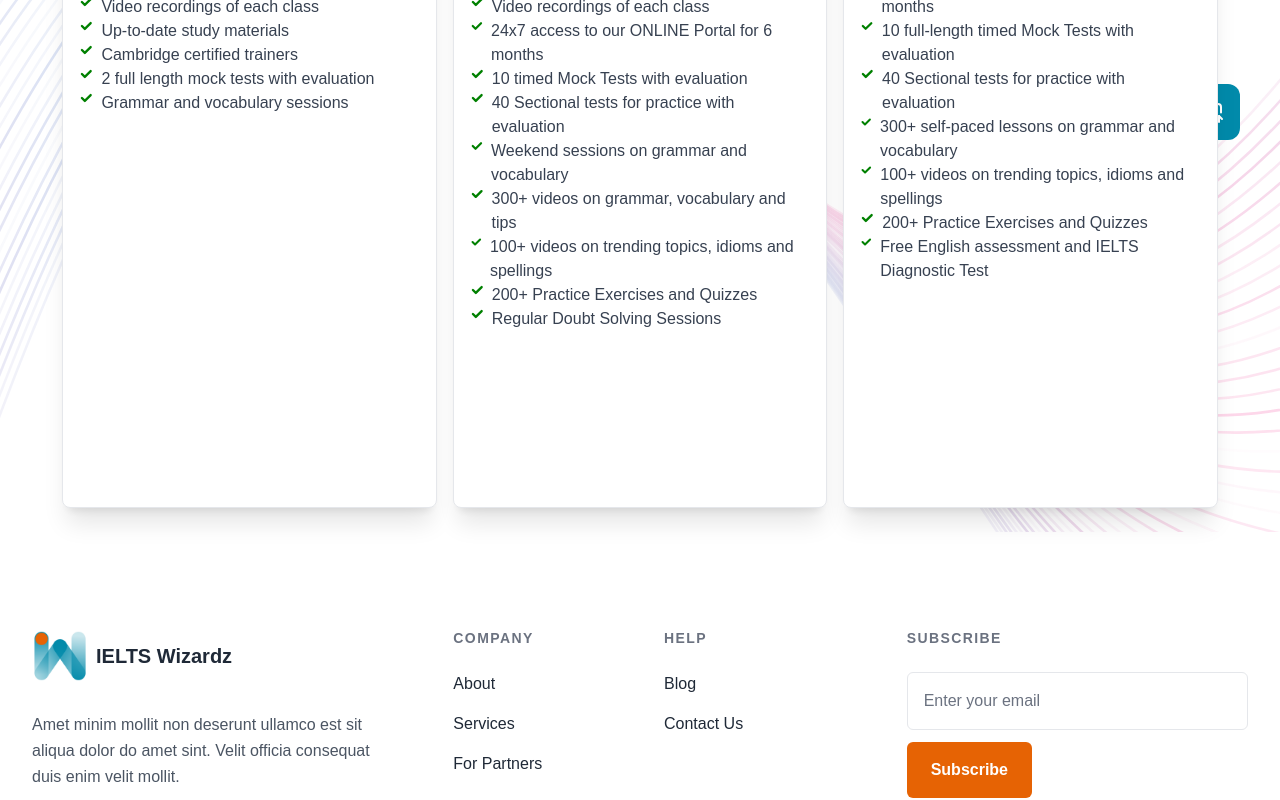
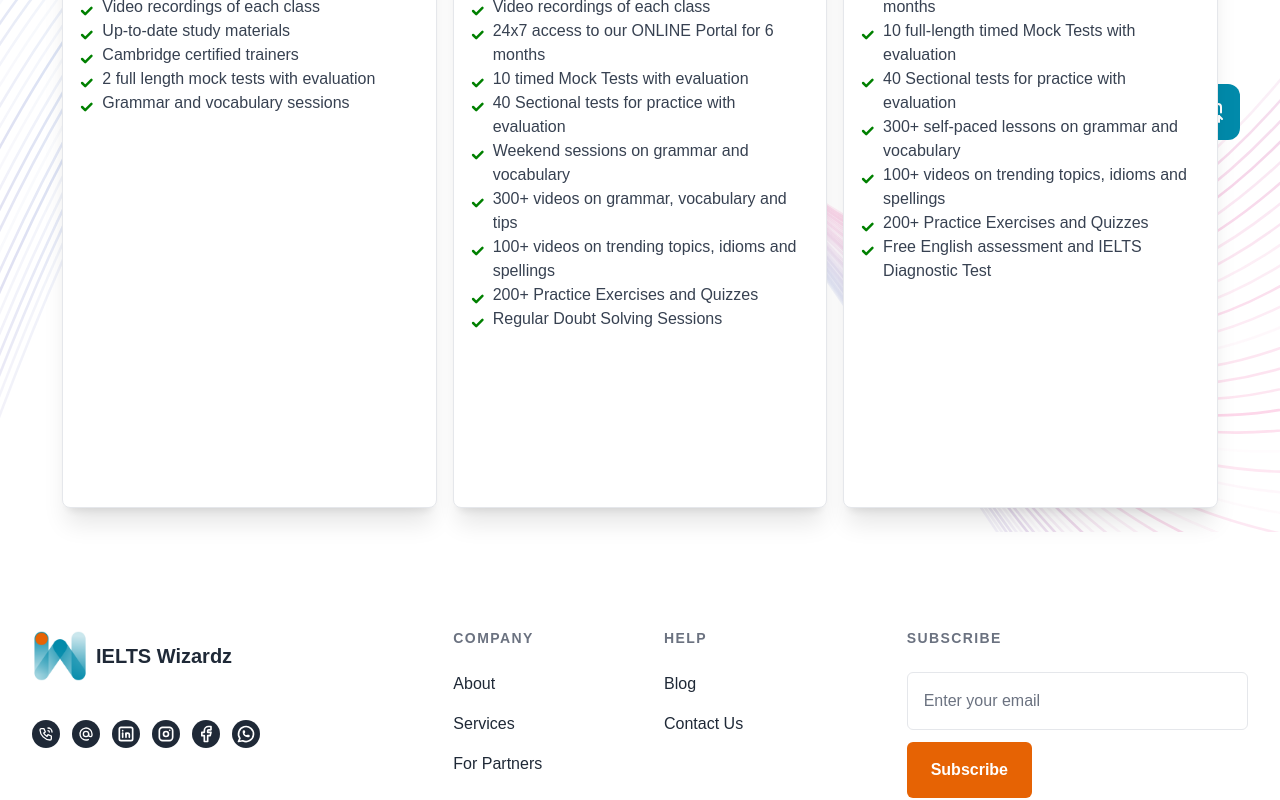
Before and after one commit to chirayu19091997/ieltsWizardz, a Next.js app: page /services in a window 1280 px wide. Shown: the part 640-1440 px from the top of the page. Built offline with nearby package versions, Linux system fonts and the light colour scheme; a web font is replaced by a local one.

Commit message:
final update 8/8

```diff
--- a/src/app/blog/components/blogTile.tsx
+++ b/src/app/blog/components/blogTile.tsx
@@ -17,15 +17,17 @@ const BlogTile = ({ blogData }: BlogTileProps) => {
   const { thumbnail, title, publishedDate, category } = blogData.fields;
   return (
     <div className="flex space-x-4 py-4">
+      <div className="w-24 h-24">
         <Image
           src={`https:${thumbnail.fields.file.url}`}
           alt="Blog Thumbnail"
-        className="rounded-2xl w-24 h-24 object-fill border-2"
+          className="rounded-2xl w-24 h-24 object-cover border-2"
           width={thumbnail.fields.file.details.image.width}
           height={thumbnail.fields.file.details.image.height}
           priority
         />
-      <div>
+      </div>
+      <div className="flex w-full flex-col">
         <div className="flex items-center space-x-2">
           <p>{category}</p>
           <div className="h-1 w-1 rounded-full bg-black" />
--- a/src/app/services/components/ServiceItem.tsx
+++ b/src/app/services/components/ServiceItem.tsx
@@ -4,7 +4,7 @@ import { IconCheck } from "@tabler/icons-react";
 
 const ServiceItem = ({ cardData }: any) => {
   return (
-    <div className="flex z-10 flex-col bg-white space-y-4 lg:w-[30%] h-screen p-4 shadow-xl border rounded-lg lg:m-2 my-2">
+    <div className="flex z-10 flex-col bg-white space-y-4 lg:w-[30%] h-screen max-md:h-full p-4 shadow-xl border rounded-lg lg:m-2 my-2">
       <div className="w-full h-40">
         <h2 className="font-extrabold py-2 border-b text-lg border-gray-700">
           {cardData.title}
@@ -24,12 +24,17 @@ const ServiceItem = ({ cardData }: any) => {
             Contact Us
           </button>
         </Link>
-        <div className="w-full h-full">
+        <div className="w-full h-full overflow-y-auto noScroll">
           <h2 className="font-semibold py-2 mt-4">{cardData.keyFeatures}:</h2>
           {cardData.features.map((feature: any) => (
             <div key={feature} className="flex w-full space-x-2">
-              <IconCheck strokeWidth={4} color="green" size={14} />
-              <p className="text-gray-700">{feature}</p>
+              <IconCheck
+                strokeWidth={4}
+                color="green"
+                size={14}
+                className="w-4 h-4 mt-2"
+              />
+              <p className="text-gray-700 w-full">{feature}</p>
             </div>
           ))}
         </div>
--- a/src/app/services/components/ServicesHeader.tsx
+++ b/src/app/services/components/ServicesHeader.tsx
@@ -16,7 +16,7 @@ const ServicesHeader = ({
           item.subTabs.length <= 1 ? (
             <li
               key={`serviceheader-n-${index}`}
-              className={`px-4 items-center flex justify-center hover:cursor-pointer ${
+              className={`px-1 items-center flex justify-center hover:cursor-pointer ${
                 activeIndex === index
                   ? "bg-primaryColor rounded-md text-white"
                   : ""
@@ -41,7 +41,7 @@ const ServicesHeader = ({
               <label tabIndex={0}>{item.tab}</label>
               <ul
                 tabIndex={isDropdownOpen ? 0 : undefined}
-                className="menu menu-sm dropdown-content mt-3 z-[1] p-2 shadow bg-base-100 rounded-box w-48"
+                className="menu menu-sm dropdown-content mt-3 z-[1] shadow bg-base-100 rounded-box w-48"
               >
                 {item.subTabs.map((subItem, subIndex) => (
                   <li
@@ -51,7 +51,7 @@ const ServicesHeader = ({
                       setActiveSubTab(subIndex);
                       setIsDropdownOpen(!isDropdownOpen);
                     }}
-                    className={`hover:cursor-pointer px-2 ${
+                    className={`hover:cursor-pointer px-1 ${
                       activeIndex === index && activeSubTab === subIndex
                         ? "border border-primaryColor rounded-md text-black"
                         : "text-black"
--- a/src/components/Chatbot/Chatbot.tsx
+++ b/src/components/Chatbot/Chatbot.tsx
@@ -12,7 +12,7 @@ const Chatbot = () => {
   const [chat, setChat] = useState([
     {
       message:
-        "Hi!, In order to assist you better.Please let me know what are you looking for?",
+        "Hi! In order to assist you better, please let me know what you are looking for?",
       options: ["IELTS", "TOEFL", "SAT", "PTE", "OTHER"],
       from: "system",
     },
@@ -25,14 +25,14 @@ const Chatbot = () => {
   });
   const steps = [
     { message: "", field: "course" },
-    { message: "Sure! Lets get started with your name", field: "name" },
+    { message: "Great! Let's get started with your name.", field: "name" },
     {
-      message: `Hey there! now please let me know your email we won't spam you`,
+      message: `Thanks! Now please let me know your email. We won't spam you.`,
       field: "email",
     },
     {
       message:
-        "Noted! now please let me know your phone number we won't spam you",
+        "Noted! Share your contact number so that we can reach out to you at the earliest. We won't spam you at all.",
       field: "phone",
     },
   ];
@@ -46,7 +46,7 @@ const Chatbot = () => {
           from: "user",
         };
         const systemMessage = {
-          message: "Our team will reach out to you soon !",
+          message: "Our team will reach out to you soon!",
           options: [],
           from: "system",
         };
@@ -59,7 +59,7 @@ const Chatbot = () => {
           message: userDataExtracted.course,
         });
         setEnableInput(!enableInput);
-        setTimeout(() => setIsChatExpanded(!isChatExpanded), 2000);
+        setTimeout(() => setIsChatExpanded(!isChatExpanded), 5000);
         return;
       }
       const payload = {
--- a/src/components/Chatbot/Message.tsx
+++ b/src/components/Chatbot/Message.tsx
@@ -4,8 +4,8 @@ const Message = ({ chatData }: any) => {
   return chatData.from === "system" ? (
     <div className="chat chat-start">
       <div className="chat-image avatar">
-        <div className="w-10 bg-white rounded-full">
-          <img src="/logo.png" />
+        <div className="w-10 p-2 bg-white rounded-full">
+          <img src="/logo.png" className="bg-white mix-blend-multiply" />
         </div>
       </div>
       {/* <div className="chat-header">
--- a/src/components/Footer/Footer.tsx
+++ b/src/components/Footer/Footer.tsx
@@ -15,11 +15,6 @@ const Footer = () => {
         <div className="grid grid-cols-2 md:col-span-3 lg:grid-cols-6 gap-y-16 gap-x-12">
           <div className="col-span-2 md:col-span-3 lg:col-span-2 lg:pr-8">
             {Logo}
-
-            <p className="text-base leading-relaxed text-gray-600 mt-7">
-              Amet minim mollit non deserunt ullamco est sit aliqua dolor do
-              amet sint. Velit officia consequat duis enim velit mollit.
-            </p>
 
             <ul className="flex items-center space-x-3 mt-9">
               {DirectContacts.map((item) => (
--- a/src/components/Header.tsx
+++ b/src/components/Header.tsx
@@ -63,7 +63,11 @@ const Header = () => {
           <div>
             <ul>
               {HeaderOptions.map((item) => (
-                <li className="mb-1" key={`Hnavigation-${item.title}`}>
+                <li
+                  className="mb-1"
+                  key={`Hnavigation-${item.title}`}
+                  onClick={() => setIsMenuVisible(!isMenuVisible)}
+                >
                   <Link
                     className="block p-4 text-sm font-semibold text-gray-500 hover:bg-indigo-50 hover:text-secondaryColor rounded"
                     href={item.route}
--- a/src/components/home/Hero.tsx
+++ b/src/components/home/Hero.tsx
@@ -29,7 +29,7 @@ const Hero = () => {
               Book a Consultation
               <IconCircleArrowRight size={18} className="ml-8" />
             </Link>
-            <p className="flex mt-5 space-x-2 text-gray-600">
+            <p className="flex max-md:flex-col mt-5 space-x-2 text-gray-600">
               <span>Don&apos;t know what to choose?</span>
               <Link href="/contact">
                 <TextHover text="Get Free 1 on 1 Consultation" />
```
Lines whose indentation alone changed are shown as unchanged.
